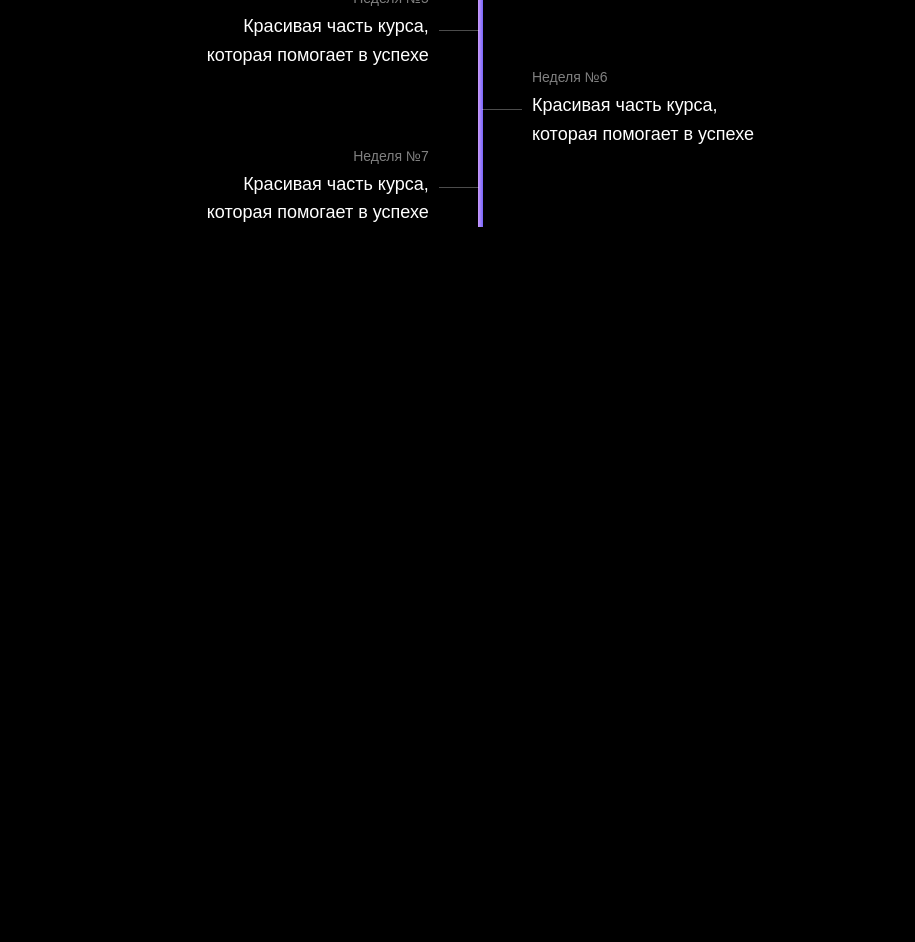
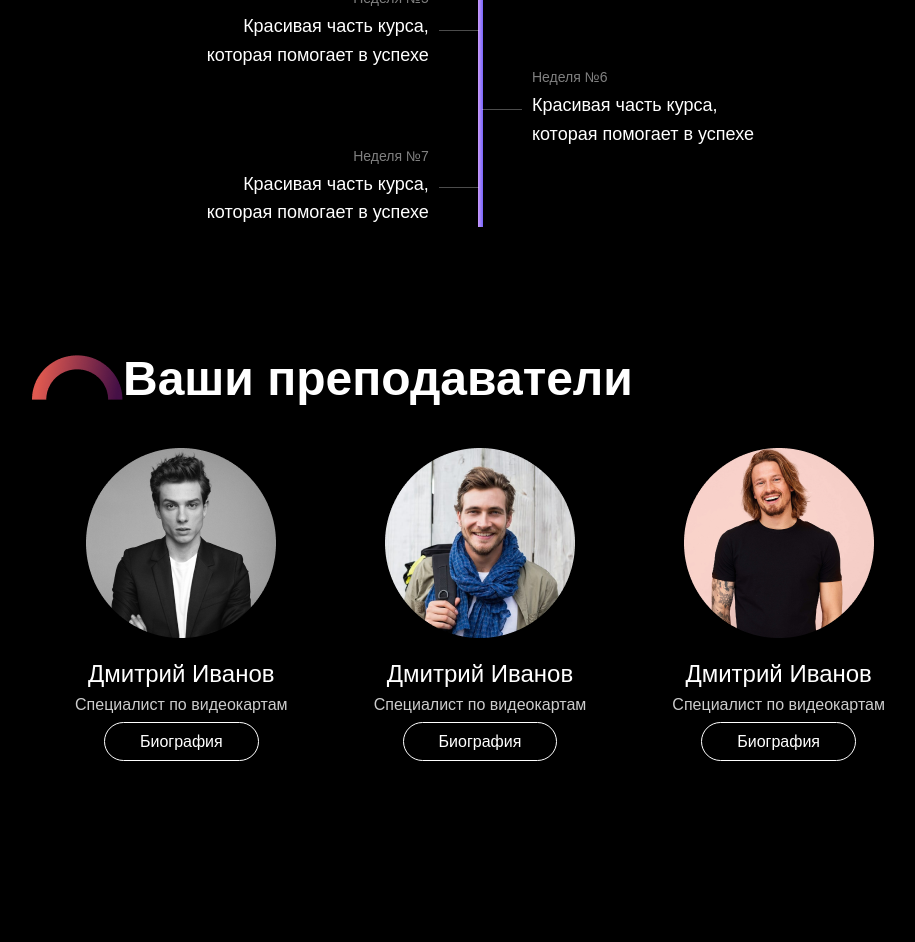
Before and after one commit to Ramramramzes/my_portfolio, a plain HTML site: page Computers/index.html in a window 1280 px wide. Shown: the part 3327-4269 px from the top of the page, without its empty margins (160-1075 px from the left). Before the commit the page ends 3682 px from the top, so only its background shows below. Drawn offline with Linux system fonts and the light colour scheme.

Commit message:
teacher 1920

```diff
--- a/Computers/index.html
+++ b/Computers/index.html
@@ -239,6 +239,36 @@
             </div>
         </div>
     </div>
+    <div class="container"> <!-- TEACHER CONTAINER-->
+        <div class="teacher">
+            <div class="teacher__title">
+                <div class="teacher__title-img">
+                    <img src="./img/load_4.png" alt="">
+                </div>
+                <h3 class="teacher__title-text">Ваши преподаватели</h3>
+            </div>
+            <div class="teacher__card">
+                <div class="teacher__card-left">
+                    <img class="teacher__card-left-img" src="./img/foto_1.png" alt="">
+                    <h4 class="teacher__card-left-title">Дмитрий Иванов</h4>
+                    <p class="teacher__card-left-text">Специалист по видеокартам</p>
+                    <a class="teacher__card-left-btn">Биография</a>
+                </div>
+                <div class="teacher__card-middle">
+                    <img class="teacher__card-middle-img" src="./img/foto_2.png" alt="">
+                    <h4 class="teacher__card-middle-title">Дмитрий Иванов</h4>
+                    <p class="teacher__card-middle-text">Специалист по видеокартам</p>
+                    <a class="teacher__card-middle-btn">Биография</a>
+                </div>
+                <div class="teacher__card-right">
+                    <img class="teacher__card-right-img" src="./img/foto_3.png" alt="">
+                    <h4 class="teacher__card-right-title">Дмитрий Иванов</h4>
+                    <p class="teacher__card-right-text">Специалист по видеокартам</p>
+                    <a class="teacher__card-right-btn">Биография</a>
+                </div>
+            </div>
+        </div>
+    </div>
 
 
 
--- a/Computers/style.css
+++ b/Computers/style.css
@@ -770,3 +770,65 @@ a {
 .programm__list-item-right .programm__list-item-text {
     padding-left: 50px;
 }
+
+/* TEACHER */
+.teacher {
+    font-family: 'Roboto-regular', sans-serif;
+    margin-left: 15%;
+    margin-right: 15%;
+    padding-bottom: 15%;
+}
+
+.teacher__title {
+    display: flex;
+    padding-bottom: 5%;
+}
+
+.teacher__title-text {
+    font-family: 'Roboto-bold', sans-serif;
+    font-size: 48px;
+    font-weight: bold;
+}
+
+.teacher__card {
+    display: flex;
+    justify-content: space-around;
+}
+
+.teacher__card-left,
+.teacher__card-middle,
+.teacher__card-right {
+    text-align: center;
+}
+
+.teacher__card-left-img,
+.teacher__card-middle-img,
+.teacher__card-right-img {
+    padding-bottom: 10%;
+}
+
+.teacher__card-left-title,
+.teacher__card-middle-title,
+.teacher__card-right-title {
+    font-family: 'Roboto-medium', sans-serif;
+    font-weight: 500;
+    font-size: 24px;
+    padding-bottom: 5%;
+}
+
+.teacher__card-left-text,
+.teacher__card-middle-text,
+.teacher__card-right-text {
+    font-size: 16px;
+    opacity: .8;
+    padding-bottom: 10%;
+}
+
+.teacher__card-left-btn,
+.teacher__card-middle-btn,
+.teacher__card-right-btn {
+    font-size: 16px;
+    border: 1px solid #fff;
+    padding: 10px 35px;
+    border-radius: 35px;
+}
```
Also changed, not shown: Computers/img/load_4.png (added).
